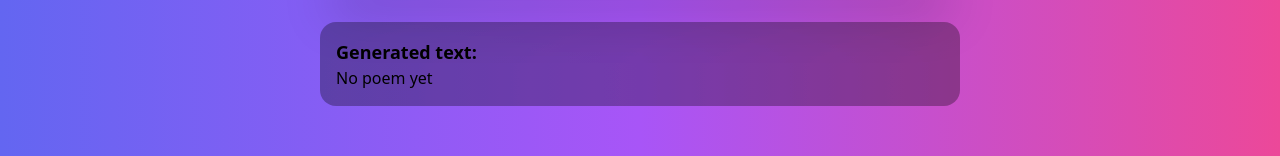
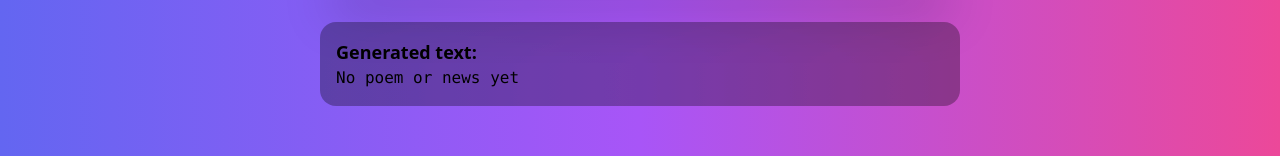
Before and after one commit to ChaimaBouhlel/text-gen-app, a Next.js app: page / in a window 1280 px wide. Shown: the part 394-550 px from the top of the page. Built offline with nearby package versions, Linux system fonts and the light colour scheme.

Commit message:
add news generation

```diff
--- a/src/pages/index.tsx
+++ b/src/pages/index.tsx
@@ -1,9 +1,6 @@
 import {useState} from "react";
 import axios from "axios";
 import {useMutation} from "@tanstack/react-query";
-import { log } from "console";
-
-
 
 export default function Home() {
     const [data, setData] = useState(null);
@@ -11,11 +8,11 @@ export default function Home() {
 
     const mutation = useMutation({
         onSuccess: (data) => {
-            setData(data.poem)
+            setData(data.poem || data.news)
         },
-        mutationFn: (input) => {
+        mutationFn: ({textType,input}) => {
             console.log(input)
-            return axios.post("http://localhost:5000/generate_poem", input).then(response => response.data)
+            return axios.post(`http://localhost:5000/generate_${textType}`, {input_text: input}).then(response => response.data)
         }
     })
 
@@ -33,20 +30,20 @@ export default function Home() {
              </div>
              <div className="flex flex-row shadow-2xl">
                  <textarea rows="1" value={inputText} className="caret-pink-600 rounded-bl-2xl rounded-tl-2xl resize-y w-full p-2" onChange={handleChange}/>
-                 <button className="bg-white text-sm p-1 ml-0.5 font-bold" onClick={()=>{mutation.mutate({input_text:inputText})}}>{"Generate Poem"}</button>
-                 <button className="bg-white rounded-tr-2xl rounded-br-2xl text-sm ml-0.5 p-1 font-bold">{"Generate News"}</button>
+                 <button className="bg-white text-sm p-1 ml-0.5 font-bold" onClick={()=>{mutation.mutate({textType:"poem", input:inputText})}}>{"Generate Poem"}</button>
+                 <button className="bg-white rounded-tr-2xl rounded-br-2xl text-sm ml-0.5 p-1 font-bold" onClick={()=>{mutation.mutate({textType:"news", input:inputText})}}>{"Generate News"}</button>
              </div>
              <div className="mt-6 text-left bg-black/30 backdrop-opacity-10 rounded-2xl p-4">
                  <h6 className="text-lg font-bold">Generated text:</h6>
-                 <p>
+                 <pre>
 
-                     { mutation.isLoading? "poem loading..." :
+                     { mutation.isLoading? "loading..." :
                          (
-                         ! data ? "No poem yet"
+                         ! data ? "No poem or news yet"
                             :
                                  data
                          )}
-                 </p>
+                 </pre>
              </div>
          </div>
       </>
```
